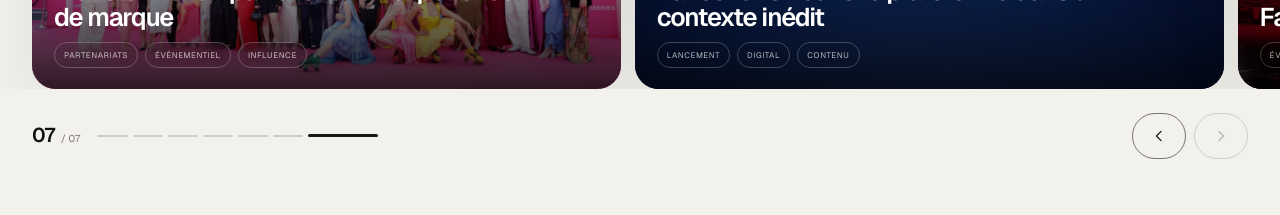
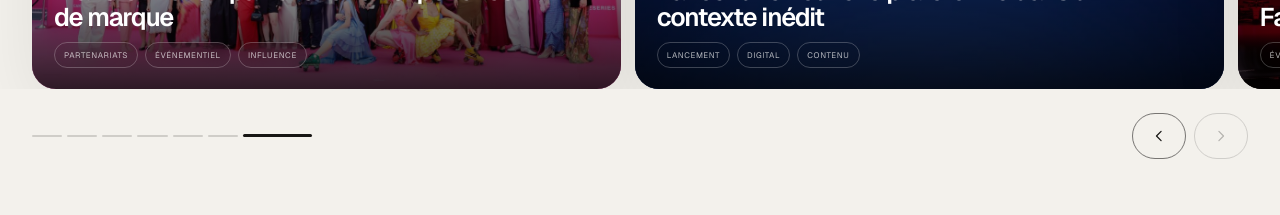
Before and after one commit to paulsebille/Portfolio, a Next.js app: page / in a window 1280 px wide. Shown: the part 1420-1635 px from the top of the page. Built offline with nearby package versions, Linux system fonts and the light colour scheme.

Commit message:
Remove numeric project carousel counter

```diff
--- a/components/ProjectsGrid.tsx
+++ b/components/ProjectsGrid.tsx
@@ -83,10 +83,6 @@ export function ProjectsGrid({ projects }: { projects: Project[] }) {
 
       <div className="carousel-controls container">
         <div className="carousel-progress" role="status" aria-label={`Projet ${active + 1} sur ${projects.length}`}>
-          <div className="carousel-progress-count" aria-live="polite">
-            <strong>{String(active + 1).padStart(2, "0")}</strong>
-            <span>/ {String(projects.length).padStart(2, "0")}</span>
-          </div>
           <div className="carousel-progress-track" aria-hidden="true">
             {projects.map((project, index) => <span key={project.slug} className={index === active ? "is-active" : ""} />)}
           </div>
```
